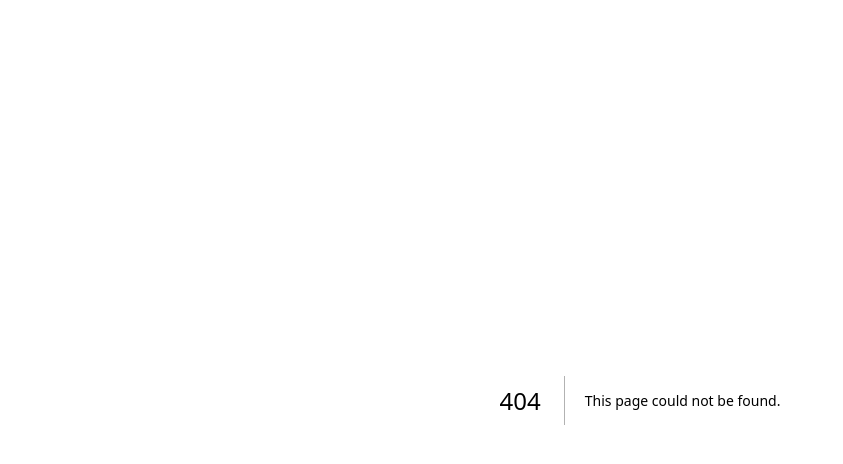
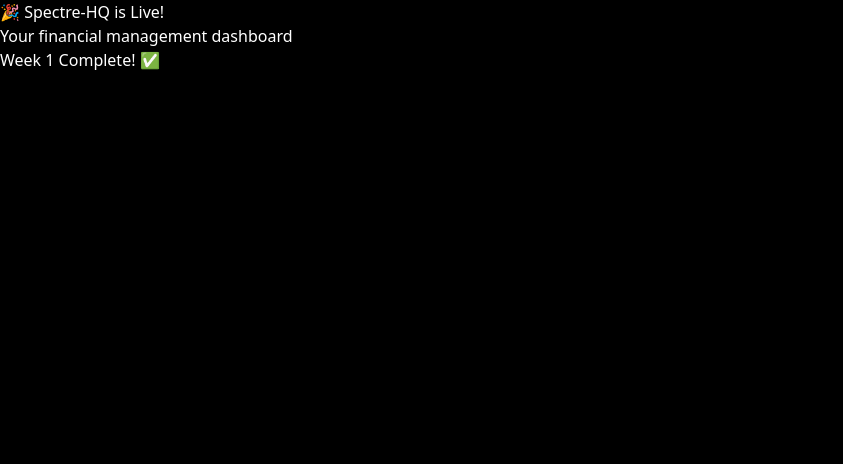
Before and after one commit to Dz-creator00/Spectre-HQ, a Next.js app: page /dashboard in a window 1280 px wide. Before the commit this address had no page. Shown: the top 464 px of the page, without its empty margins (0-843 px from the left). Built offline with nearby package versions, Linux system fonts and the light colour scheme.

Commit message:
Create page.tsx

```diff
--- /dev/null
+++ b/app/dashboard/page.tsx
@@ -0,0 +1,17 @@
+export default function DashboardPage() {
+  return (
+    <div className="min-h-screen flex items-center justify-center">
+      <div className="text-center">
+        <h1 className="text-4xl font-bold text-white mb-4">
+          🎉 Spectre-HQ is Live!
+        </h1>
+        <p className="text-gray-400 text-xl">
+          Your financial management dashboard
+        </p>
+        <p className="text-primary mt-8 text-2xl">
+          Week 1 Complete! ✅
+        </p>
+      </div>
+    </div>
+  )
+}
```
